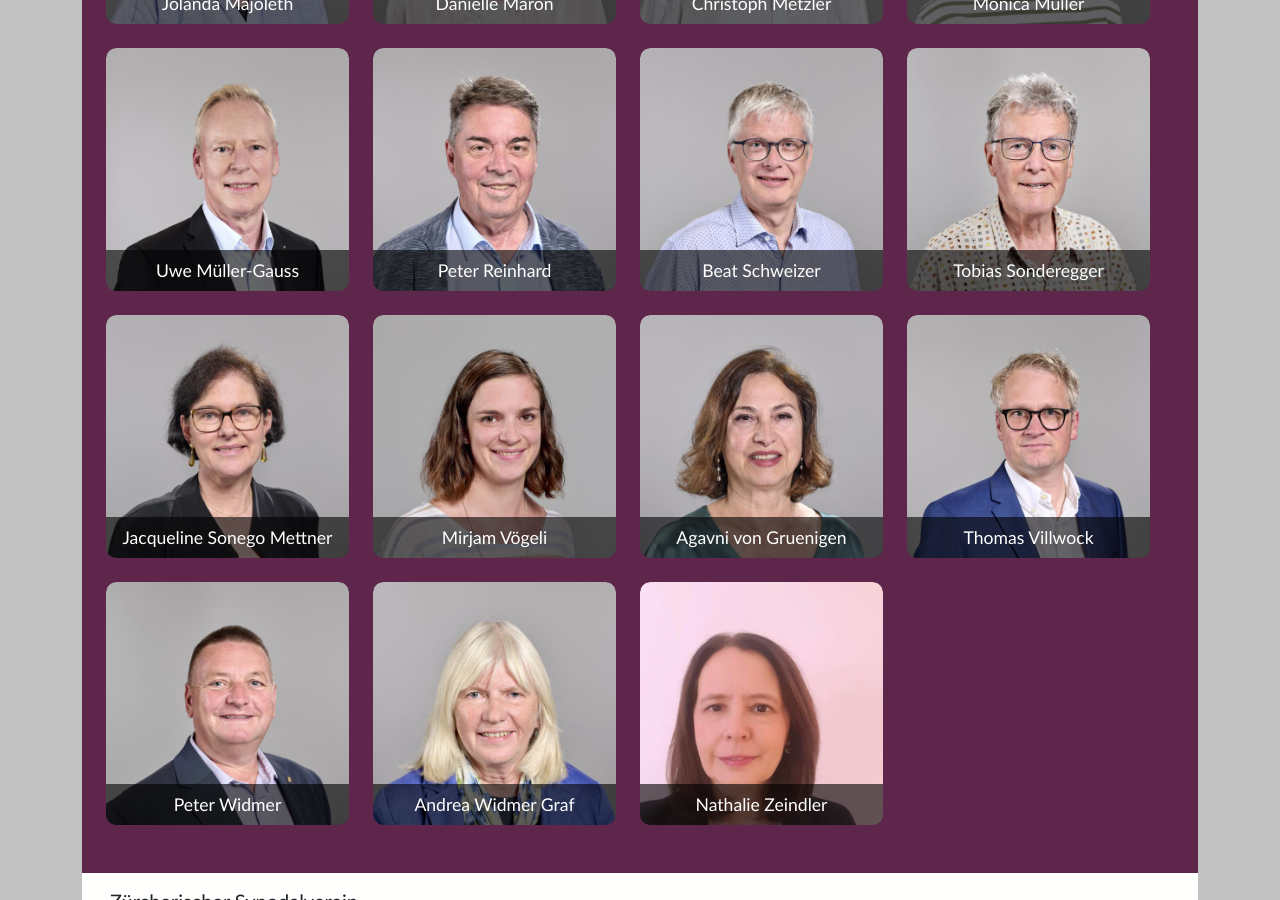
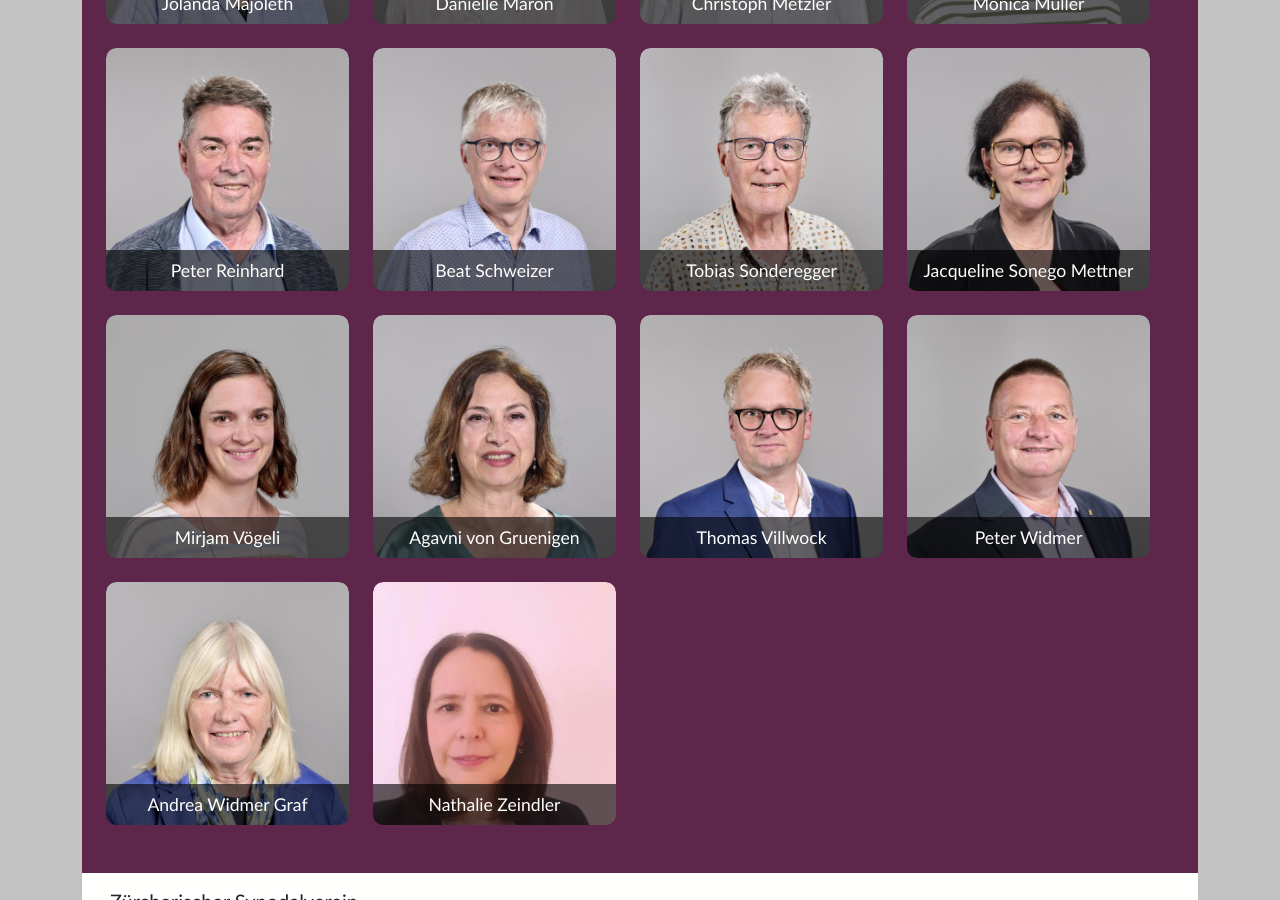
Before and after one commit to rbirkner/synodalverein, a Jekyll site: the page built from index.html, in a window 1280 px wide and 900 px high, scrolled down 3992 px. Built offline with Jekyll 4.4.1, drawn with Linux system fonts in a browser that asks for light colours.

Commit message:
update members

```diff
--- a/_data/members.yml
+++ b/_data/members.yml
@@ -37,8 +37,6 @@
   name: "Christoph Metzler"
 - image: "assets/img/members/monica_muller.jpeg"
   name: "Monica Müller"
-- image: "assets/img/members/uwe_muller-gauss.jpeg"
-  name: "Uwe Müller-Gauss"
 - image: "assets/img/members/peter_reinhard.jpeg"
   name: "Peter Reinhard"
 - image: "assets/img/members/beat_schweizer.jpeg"
```
